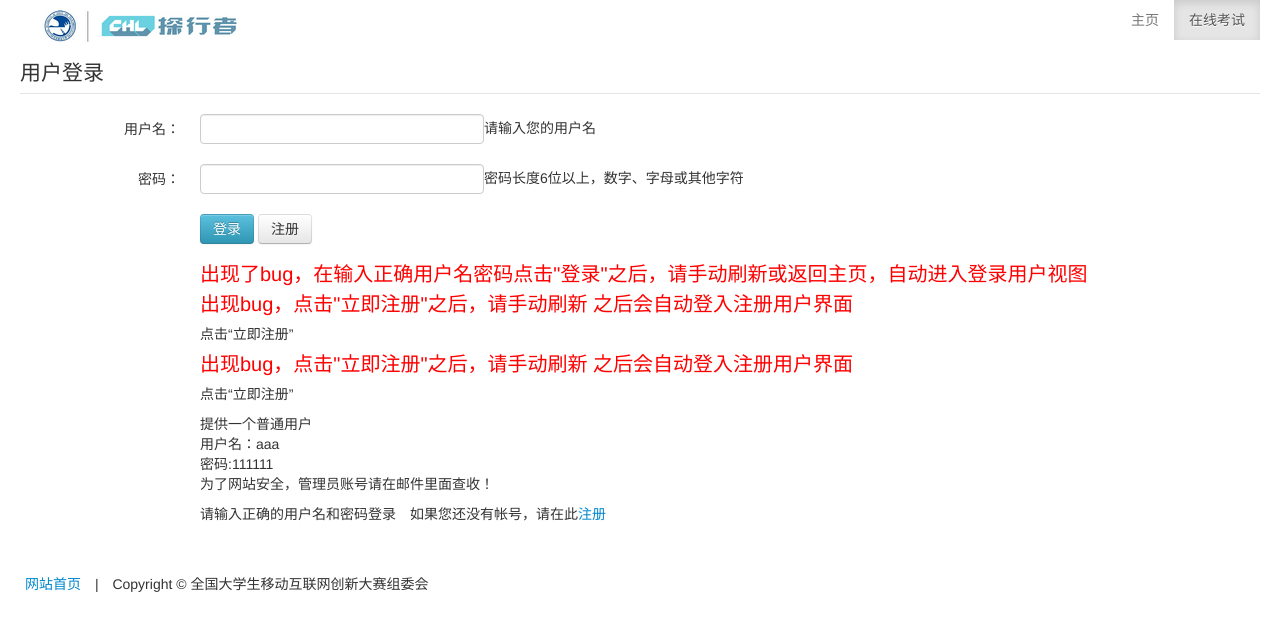
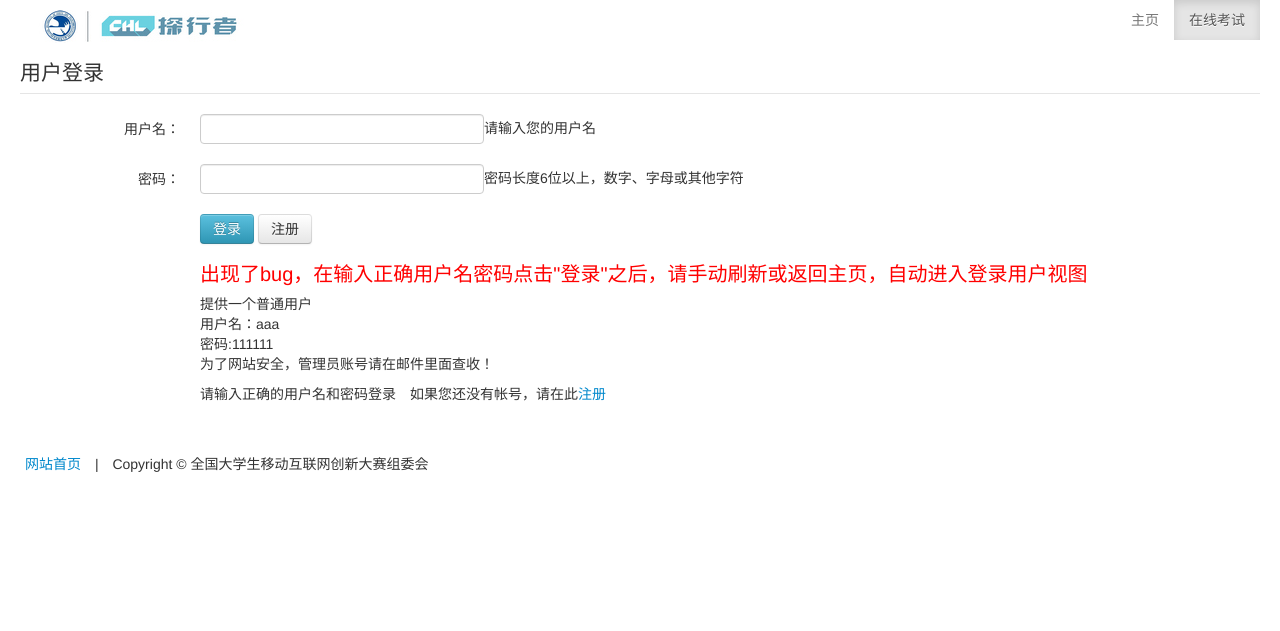
Before and after one commit to chtisatalent/doorindex, a PHP site: page /data/html/user/tpls/app/login.html in a window 1280 px wide. Shown: the part 30-661 px from the top of the page. Run offline with PHP 8.4, Linux system fonts and the light colour scheme; some libraries are stand-ins or nearby versions.

Commit message:
“文字修改v77

```diff
--- a/app/core/tpls/master/login.tpl
+++ b/app/core/tpls/master/login.tpl
@@ -73,9 +73,7 @@
 						<div class="control-group">
 							<div class="controls">
 
-<p style ="color:red;font-size:20px;">出现了bug，在输入正确用户名密码点击"登录"之后，请手动刷新或返回主页，自动进入登录用户视图
-<p style ="color :red;font-size:20px;">出现bug，点击"立即注册"之后，请手动刷新 之后会自动登入注册用户界面</p><p>点击“立即注册”
-<p style ="color :red;font-size:20px;">出现bug，点击"立即注册"之后，请手动刷新 之后会自动登入注册用户界面</p><p>点击“立即注册”</p><p>提供一个普通用户<br/>用户名：aaa<br/>密码:111111<br/>为了网站安全，管理员账号请在邮件里面查收！</p><p>请输入正确的用户名和密码登录　如果您还没有帐号，请在此<a href="index.php?user-app-register">注册</a></p>
+<p style ="color:red;font-size:20px;">出现了bug，在输入正确用户名密码点击"登录"之后，请手动刷新或返回主页，自动进入登录用户视图</p><p>提供一个普通用户<br/>用户名：aaa<br/>密码:111111<br/>为了网站安全，管理员账号请在邮件里面查收！</p><p>请输入正确的用户名和密码登录　如果您还没有帐号，请在此<a href="index.php?user-app-register">注册</a></p>
 							</div>
 						</div>
 					</div>
--- a/app/exam/tpls/phone/login.tpl
+++ b/app/exam/tpls/phone/login.tpl
@@ -37,9 +37,7 @@
 						<div class="control-group">
 							<div class="controls">
 
-<p style ="color:red;font-size:20px;">出现了bug，在输入正确用户名密码点击"登录"之后，请手动刷新或返回主页，自动进入登录用户视图
-<p style ="color :red;font-size:20px;">出现bug，点击"立即注册"之后，请手动刷新 之后会自动登入注册用户界面</p><p>点击“立即注册”
-<p style ="color :red;font-size:20px;">出现bug，点击"立即注册"之后，请手动刷新 之后会自动登入注册用户界面</p><p>点击“立即注册”</p><p>提供一个普通用户<br/>用户名：aaa<br/>密码:111111<br/>为了网站安全，管理员账号请在邮件里面查收！</p><p>请输入正确的用户名和密码登录　如果您还没有帐号，请在此<a href="index.php?user-app-register">注册</a></p>
+<p style ="color:red;font-size:20px;">出现了bug，在输入正确用户名密码点击"登录"之后，请手动刷新或返回主页，自动进入登录用户视图</p><p>提供一个普通用户<br/>用户名：aaa<br/>密码:111111<br/>为了网站安全，管理员账号请在邮件里面查收！</p><p>请输入正确的用户名和密码登录　如果您还没有帐号，请在此<a href="index.php?user-app-register">注册</a></p>
 							</div>
 						</div>
 					</div>
--- a/app/user/tpls/Copy of app/login.tpl
+++ b/app/user/tpls/Copy of app/login.tpl
@@ -30,9 +30,7 @@
 						<div class="control-group">
 							<div class="controls">
 
-<p style ="color:red;font-size:20px;">出现了bug，在输入正确用户名密码点击"登录"之后，请手动刷新或返回主页，自动进入登录用户视图
-<p style ="color :red;font-size:20px;">出现bug，点击"立即注册"之后，请手动刷新 之后会自动登入注册用户界面</p><p>点击“立即注册”
-<p style ="color :red;font-size:20px;">出现bug，点击"立即注册"之后，请手动刷新 之后会自动登入注册用户界面</p><p>点击“立即注册”</p><p>提供一个普通用户<br/>用户名：aaa<br/>密码:111111<br/>为了网站安全，管理员账号请在邮件里面查收！</p><p>请输入正确的用户名和密码登录　如果您还没有帐号，请在此<a href="index.php?user-app-register">注册</a></p>
+<p style ="color:red;font-size:20px;">出现了bug，在输入正确用户名密码点击"登录"之后，请手动刷新或返回主页，自动进入登录用户视图</p><p>提供一个普通用户<br/>用户名：aaa<br/>密码:111111<br/>为了网站安全，管理员账号请在邮件里面查收！</p><p>请输入正确的用户名和密码登录　如果您还没有帐号，请在此<a href="index.php?user-app-register">注册</a></p>
 							</div>
 						</div>
 					</div>
--- a/app/user/tpls/app/login.tpl
+++ b/app/user/tpls/app/login.tpl
@@ -31,9 +31,7 @@
 							<div class="controls">
 								<p>出现bug，在输入正确密码后请手动刷新</p>
 
-<p style ="color:red;font-size:20px;">出现了bug，在输入正确用户名密码点击"登录"之后，请手动刷新或返回主页，自动进入登录用户视图
-<p style ="color :red;font-size:20px;">出现bug，点击"立即注册"之后，请手动刷新 之后会自动登入注册用户界面</p><p>点击“立即注册”
-<p style ="color :red;font-size:20px;">出现bug，点击"立即注册"之后，请手动刷新 之后会自动登入注册用户界面</p><p>点击“立即注册”</p><p>提供一个普通用户<br/>用户名：aaa<br/>密码:111111<br/>为了网站安全，管理员账号请在邮件里面查收！</p><p>请输入正确的用户名和密码登录　如果您还没有帐号，请在此<a href="index.php?user-app-register">注册</a></p>
+<p style ="color:red;font-size:20px;">出现了bug，在输入正确用户名密码点击"登录"之后，请手动刷新或返回主页，自动进入登录用户视图</p><p>提供一个普通用户<br/>用户名：aaa<br/>密码:111111<br/>为了网站安全，管理员账号请在邮件里面查收！</p><p>请输入正确的用户名和密码登录　如果您还没有帐号，请在此<a href="index.php?user-app-register">注册</a></p>
 							</div>
 						</div>
 					</div>
--- a/data/compile/core/tpls/master/%%cpl%%login.php
+++ b/data/compile/core/tpls/master/%%cpl%%login.php
@@ -73,9 +73,7 @@
 						<div class="control-group">
 							<div class="controls">
 
-<p style ="color:red;font-size:20px;">出现了bug，在输入正确用户名密码点击"登录"之后，请手动刷新或返回主页，自动进入登录用户视图
-<p style ="color :red;font-size:20px;">出现bug，点击"立即注册"之后，请手动刷新 之后会自动登入注册用户界面</p><p>点击“立即注册”
-<p style ="color :red;font-size:20px;">出现bug，点击"立即注册"之后，请手动刷新 之后会自动登入注册用户界面</p><p>点击“立即注册”</p><p>提供一个普通用户<br/>用户名：aaa<br/>密码:111111<br/>为了网站安全，管理员账号请在邮件里面查收！</p><p>请输入正确的用户名和密码登录　如果您还没有帐号，请在此<a href="index.php?user-app-register">注册</a></p>
+<p style ="color:red;font-size:20px;">出现了bug，在输入正确用户名密码点击"登录"之后，请手动刷新或返回主页，自动进入登录用户视图</p><p>提供一个普通用户<br/>用户名：aaa<br/>密码:111111<br/>为了网站安全，管理员账号请在邮件里面查收！</p><p>请输入正确的用户名和密码登录　如果您还没有帐号，请在此<a href="index.php?user-app-register">注册</a></p>
 							</div>
 						</div>
 					</div>
--- a/data/compile/user/tpls/app/%%cpl%%login.php
+++ b/data/compile/user/tpls/app/%%cpl%%login.php
@@ -30,9 +30,7 @@
 						<div class="control-group">
 							<div class="controls">
 
-<p style ="color:red;font-size:20px;">出现了bug，在输入正确用户名密码点击"登录"之后，请手动刷新或返回主页，自动进入登录用户视图
-<p style ="color :red;font-size:20px;">出现bug，点击"立即注册"之后，请手动刷新 之后会自动登入注册用户界面</p><p>点击“立即注册”
-<p style ="color :red;font-size:20px;">出现bug，点击"立即注册"之后，请手动刷新 之后会自动登入注册用户界面</p><p>点击“立即注册”</p><p>提供一个普通用户<br/>用户名：aaa<br/>密码:111111<br/>为了网站安全，管理员账号请在邮件里面查收！</p><p>请输入正确的用户名和密码登录　如果您还没有帐号，请在此<a href="index.php?user-app-register">注册</a></p>
+<p style ="color:red;font-size:20px;">出现了bug，在输入正确用户名密码点击"登录"之后，请手动刷新或返回主页，自动进入登录用户视图</p><p>提供一个普通用户<br/>用户名：aaa<br/>密码:111111<br/>为了网站安全，管理员账号请在邮件里面查收！</p><p>请输入正确的用户名和密码登录　如果您还没有帐号，请在此<a href="index.php?user-app-register">注册</a></p>
 							</div>
 						</div>
 					</div>
--- a/data/html/core/tpls/master/login.html
+++ b/data/html/core/tpls/master/login.html
@@ -73,9 +73,7 @@
 						<div class="control-group">
 							<div class="controls">
 
-<p style ="color:red;font-size:20px;">出现了bug，在输入正确用户名密码点击"登录"之后，请手动刷新或返回主页，自动进入登录用户视图
-<p style ="color :red;font-size:20px;">出现bug，点击"立即注册"之后，请手动刷新 之后会自动登入注册用户界面</p><p>点击“立即注册”
-<p style ="color :red;font-size:20px;">出现bug，点击"立即注册"之后，请手动刷新 之后会自动登入注册用户界面</p><p>点击“立即注册”</p><p>提供一个普通用户<br/>用户名：aaa<br/>密码:111111<br/>为了网站安全，管理员账号请在邮件里面查收！</p><p>请输入正确的用户名和密码登录　如果您还没有帐号，请在此<a href="index.php?user-app-register">注册</a></p>
+<p style ="color:red;font-size:20px;">出现了bug，在输入正确用户名密码点击"登录"之后，请手动刷新或返回主页，自动进入登录用户视图</p><p>提供一个普通用户<br/>用户名：aaa<br/>密码:111111<br/>为了网站安全，管理员账号请在邮件里面查收！</p><p>请输入正确的用户名和密码登录　如果您还没有帐号，请在此<a href="index.php?user-app-register">注册</a></p>
 							</div>
 						</div>
 					</div>
--- a/data/html/user/tpls/app/login.html
+++ b/data/html/user/tpls/app/login.html
@@ -90,9 +90,7 @@
 						<div class="control-group">
 							<div class="controls">
 
-<p style ="color:red;font-size:20px;">出现了bug，在输入正确用户名密码点击"登录"之后，请手动刷新或返回主页，自动进入登录用户视图
-<p style ="color :red;font-size:20px;">出现bug，点击"立即注册"之后，请手动刷新 之后会自动登入注册用户界面</p><p>点击“立即注册”
-<p style ="color :red;font-size:20px;">出现bug，点击"立即注册"之后，请手动刷新 之后会自动登入注册用户界面</p><p>点击“立即注册”</p><p>提供一个普通用户<br/>用户名：aaa<br/>密码:111111<br/>为了网站安全，管理员账号请在邮件里面查收！</p><p>请输入正确的用户名和密码登录　如果您还没有帐号，请在此<a href="index.php?user-app-register">注册</a></p>
+<p style ="color:red;font-size:20px;">出现了bug，在输入正确用户名密码点击"登录"之后，请手动刷新或返回主页，自动进入登录用户视图</p><p>提供一个普通用户<br/>用户名：aaa<br/>密码:111111<br/>为了网站安全，管理员账号请在邮件里面查收！</p><p>请输入正确的用户名和密码登录　如果您还没有帐号，请在此<a href="index.php?user-app-register">注册</a></p>
 							</div>
 						</div>
 					</div>
```
